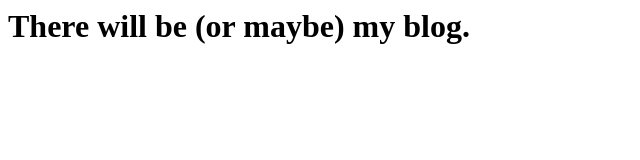
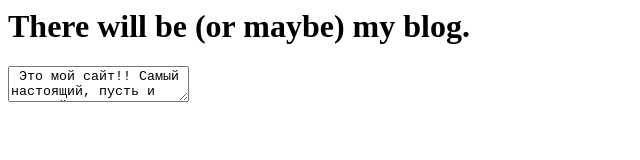
Before and after one commit to nikonoff16/learn2code, a plain HTML site: page index.html in a window 1280 px wide. Shown: the whole page, without its empty margins (0-640 px from the left). Drawn offline with Linux system fonts and the light colour scheme.

Commit message:
some minor changes

```diff
--- a/index.html
+++ b/index.html
@@ -4,5 +4,6 @@
   </head>
   <body>
     <h1> There will be (or maybe) my blog. </h1>
+    <textarea> Это мой сайт!! Самый настоящий, пусть и никакой. :) </textarea>
   </body>
 </html>
```
